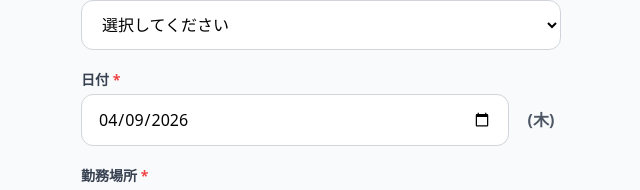
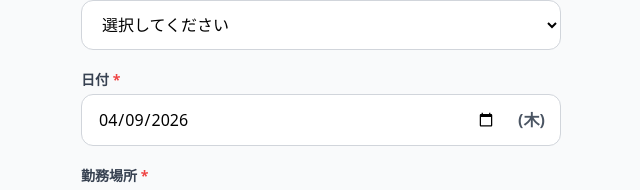
Before and after one commit to takutotakutotakuto/swimming-attendance, a Next.js app: page / in a window 1280 px wide. Shown: the part 192-382 px from the top of the page, without its empty margins (319-959 px from the left). Built offline with nearby package versions, Linux system fonts and the light colour scheme.

Commit message:
日付の曜日を枠内に表示

```diff
--- a/src/app/page.tsx
+++ b/src/app/page.tsx
@@ -117,11 +117,11 @@ export default function StaffInputPage() {
           <label className="block text-sm font-semibold text-gray-700 mb-1">
             日付 <span className="text-red-500">*</span>
           </label>
-          <div className="flex items-center gap-3">
+          <div className="relative">
             <input type="date" name="work_date" value={form.work_date} onChange={handleChange}
-              className="flex-1 border border-gray-300 rounded-xl px-4 py-3 text-base bg-white focus:outline-none focus:ring-2 focus:ring-blue-400" />
+              className="w-full border border-gray-300 rounded-xl px-4 py-3 text-base bg-white focus:outline-none focus:ring-2 focus:ring-blue-400 pr-16" />
             {form.work_date && (
-              <span className="text-base font-semibold text-gray-600 w-10 text-center">
+              <span className="absolute right-4 top-1/2 -translate-y-1/2 text-base font-semibold text-gray-600 pointer-events-none">
                 ({getWeekday(form.work_date)})
               </span>
             )}
```
